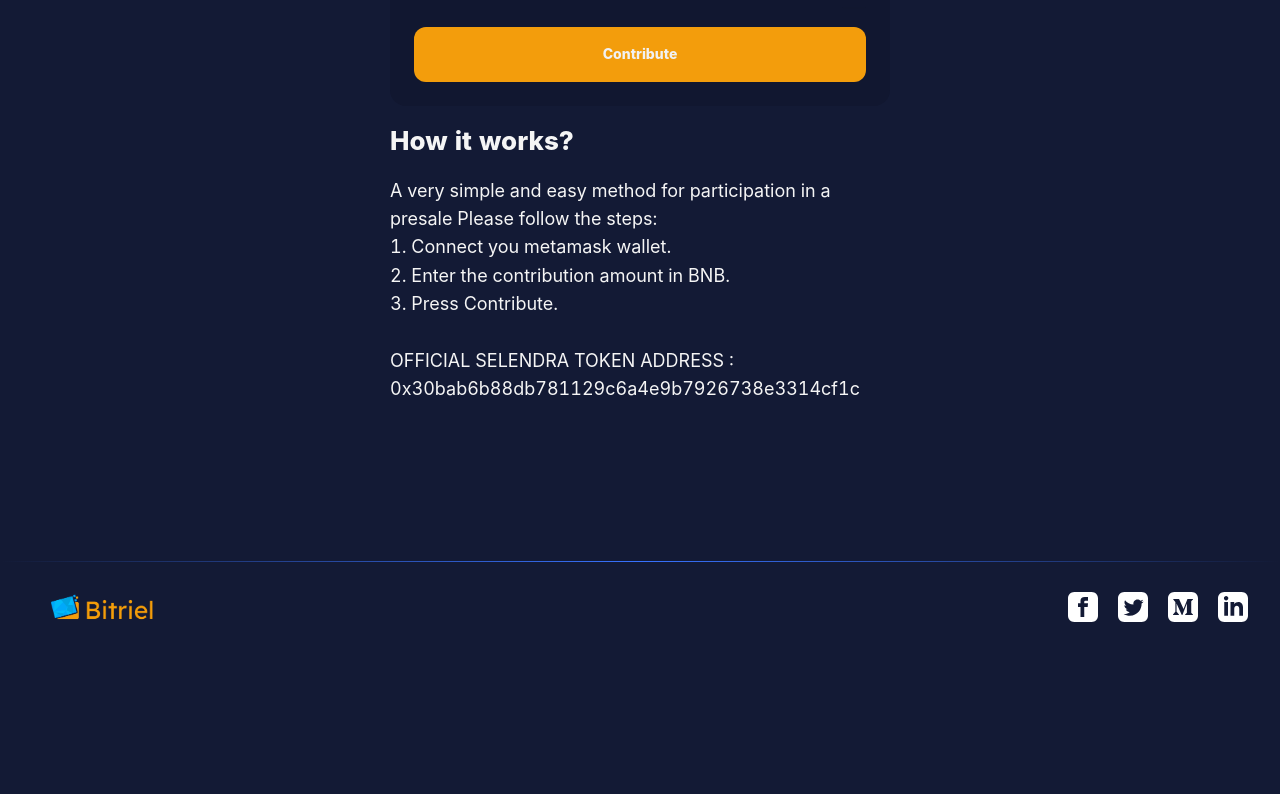
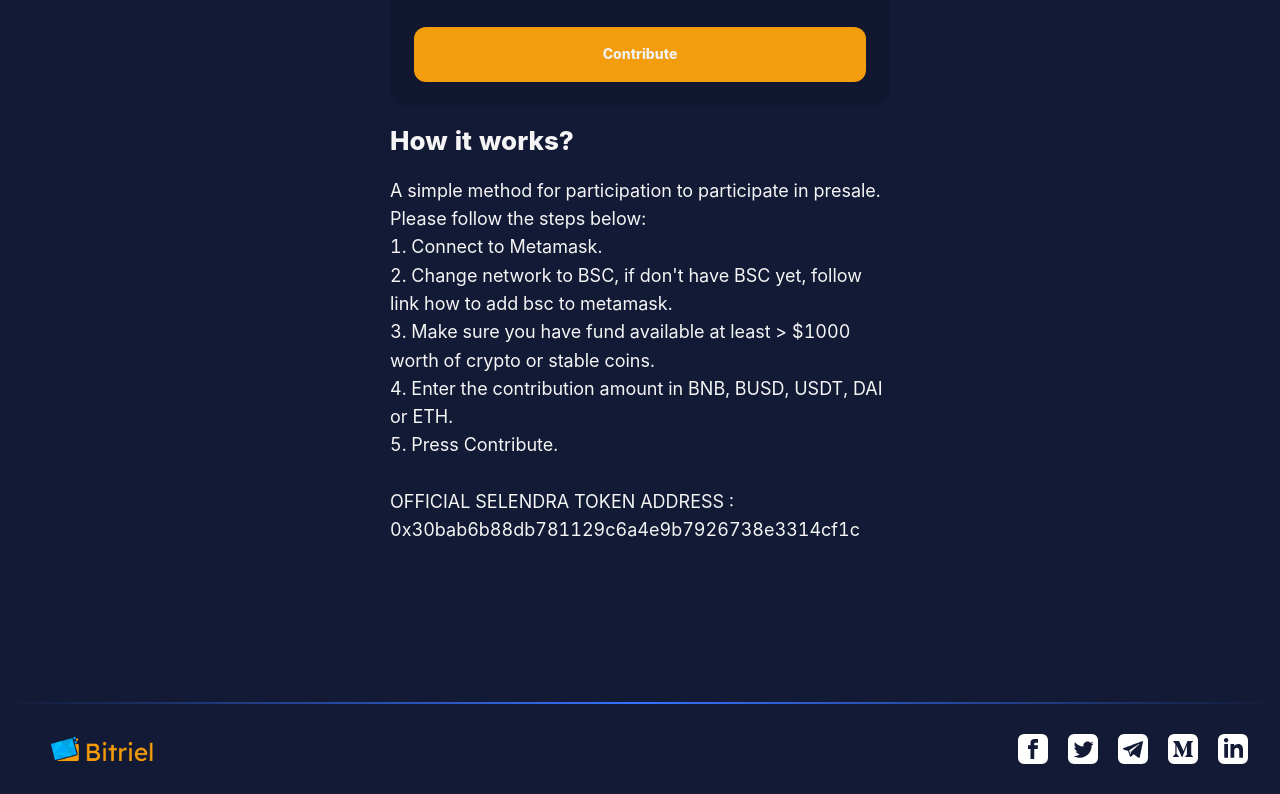
Before and after one commit to selendra/pre-sale-dapp, a React (Create React App) app: page / in a window 1280 px wide. Shown: the part 599-1393 px from the top of the page. Before the commit the page ends 1251 px from the top, so only its background shows below. Built offline with nearby package versions, Linux system fonts and the light colour scheme.

Commit message:
improvement

```diff
--- a/src/components/Footer/index.js
+++ b/src/components/Footer/index.js
@@ -4,6 +4,7 @@ import fb from '../../assets/fb.svg';
 import linkedin from '../../assets/linkedin.svg';
 import medium from '../../assets/medium.svg';
 import twitter from '../../assets/twitter.svg';
+import telegram from 'assets/telegram.svg';
 
 export default function Footer() {
   return (
@@ -29,6 +30,13 @@ export default function Footer() {
               width={30}
             />
           </a>
+          <a href='https://t.me/selendraorg' target='_blank'>
+            <img
+              src={telegram}
+              alt='telegram'
+              width={30}
+            />
+          </a>
           <a href='https://medium.com/selendra' target='_blank'>
             <img
               src={medium}
--- a/src/components/Footer/styles.js
+++ b/src/components/Footer/styles.js
@@ -1,7 +1,7 @@
 import styled from 'styled-components';
 
 export const BreakLine = styled.div`
-  height: 1px;
+  height: 2px;
   background: rgba(0, 0, 0, 0)
     linear-gradient(
       90deg,
@@ -26,9 +26,11 @@ export const Logo = styled.img`
   height: 50px;
   width: auto;
 `;
-
 export const Social = styled.div`
   display: grid;
-  grid-template-columns: auto auto auto auto;
+  grid-template-columns: auto auto auto auto auto;
   grid-gap: 20px;
+  @media screen and (max-width: 375px) {
+    grid-template-columns: auto auto auto;
+  }
 `;
--- a/src/components/Header/styles.js
+++ b/src/components/Header/styles.js
@@ -27,7 +27,7 @@ export const Item = styled(Link)`
   font-weight: ${({ active }) => (active === 'true' ? '700' : '500')};
   color: ${({ active }) => (active === 'true' ? '#f39d0c' : '#fff')};
   background: ${({ active }) => (active === 'true' ? '#f39d0c42' : 'none')};
-  width: 140px;
+  width: ${({mobile}) => mobile === 'true' ? '100%' : '140px' };
   height: 54px;
   line-height: 54px;
   text-align: center;
@@ -63,6 +63,9 @@ export const BtnConnect = styled(Button)`
     border-color: #f39d0c;
     color: #f39d0c;
   }
+  @media screen and (max-width: 375px) {
+    width: 120px;
+  }
 `
 export const MenuIcon = styled.img`
   cursor: pointer;
--- a/src/pages/home/index.js
+++ b/src/pages/home/index.js
@@ -304,12 +304,13 @@ export default function Home() {
         </Form>
       </CardStyled>
       <Subtitle>How it works?</Subtitle>
-      <p>
-        A very simple and easy method for participation in a presale Please
-        follow the steps: <br />
-        1. Connect you metamask wallet. <br />
-        2. Enter the contribution amount in BNB. <br />
-        3. Press Contribute. <br />
+      <p style={{wordBreak: 'break-word'}}>
+        A simple method for participation to participate in presale. Please follow the steps below: <br />
+        1. Connect to Metamask. <br />
+        2. Change network to BSC, if don't have BSC yet, follow link how to add bsc to metamask. <br />
+        3. Make sure you have fund available at least {'>'} $1000 worth of crypto or stable coins. <br />
+        4. Enter the contribution amount in BNB, BUSD, USDT, DAI or ETH. <br />
+        5. Press Contribute. <br />
         <br />
         OFFICIAL SELENDRA TOKEN ADDRESS :
         0x30bab6b88db781129c6a4e9b7926738e3314cf1c
```
Also changed, not shown: src/assets/telegram.svg (added).
